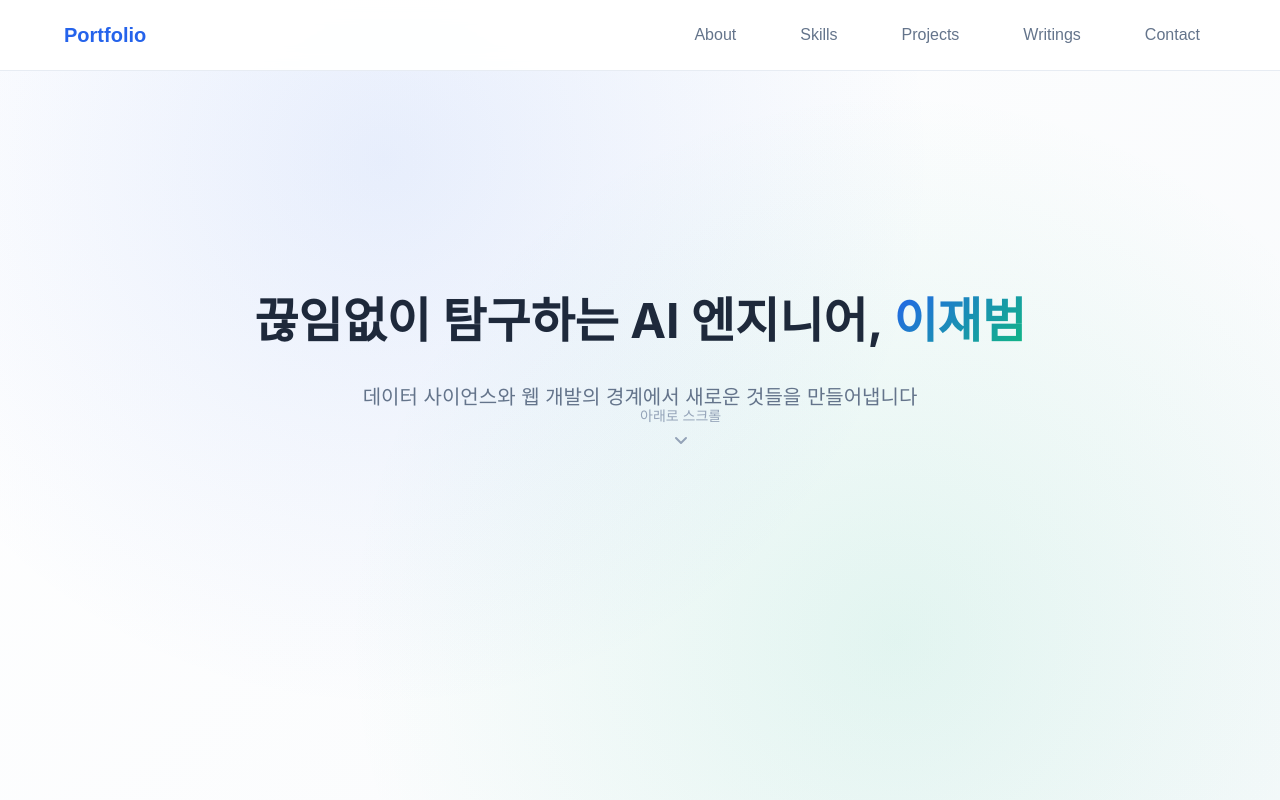
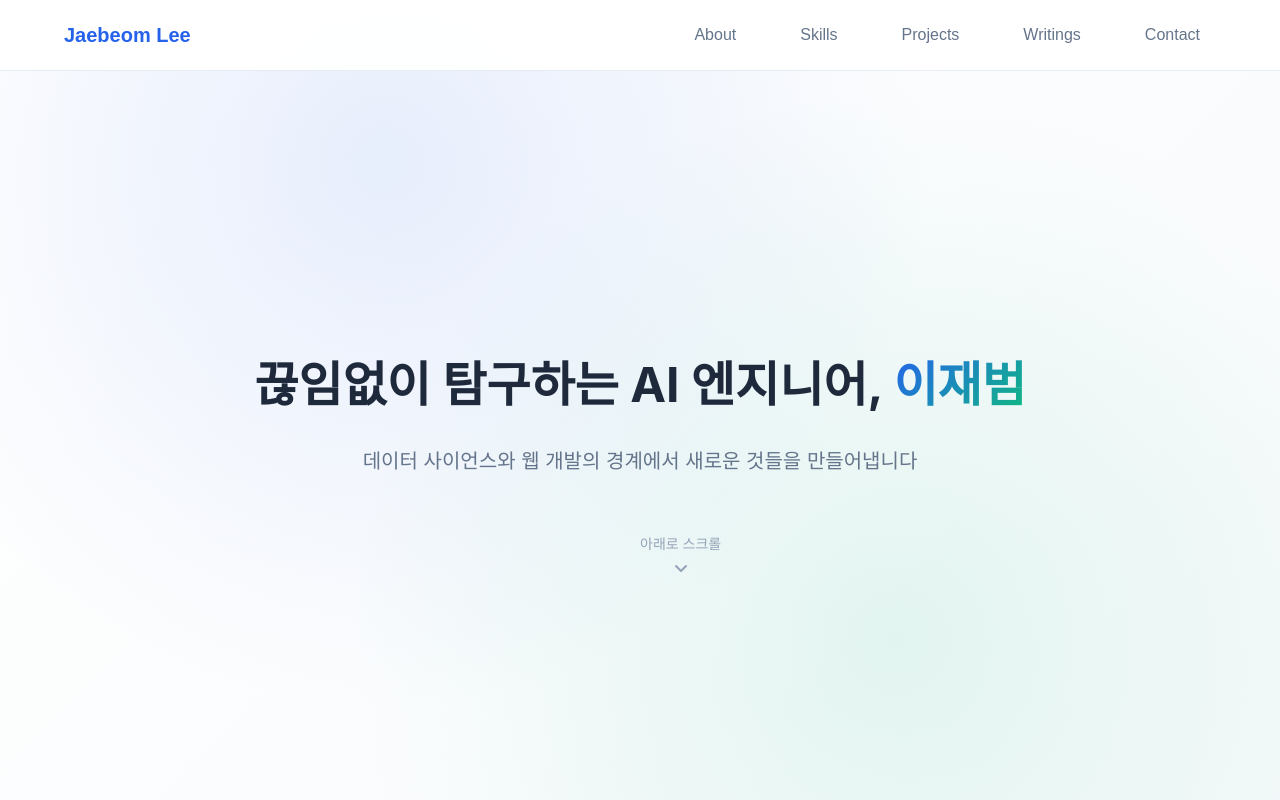
Before and after one commit to iPad7/portfolio, a React (Vite) app: page / in a window 1280 px wide. Shown: the top 800 px of the page. Built offline with nearby package versions, Linux system fonts and the light colour scheme.

Commit message:
스타일 수정
- Onboarding.module.css: 행간 조정
- Navbar.jsx: 로고 버튼 수정

```diff
--- a/src/components/Navbar/Navbar.jsx
+++ b/src/components/Navbar/Navbar.jsx
@@ -60,7 +60,7 @@ const Navbar = () => {
             onClick={() => scrollToSection('onboarding')}
             className={styles.logoButton}
           >
-            Portfolio
+            Jaebeom Lee
           </button>
         </div>
 
--- a/src/sections/Onboarding/Onboarding.module.css
+++ b/src/sections/Onboarding/Onboarding.module.css
@@ -31,7 +31,8 @@
 }
 
 .content {
-  margin-bottom: var(--spacing-4xl);
+  margin-bottom: calc(var(--spacing-xl) * 5);
+  margin-top: calc(var(--spacing-3xl) * 3);
 }
 
 .catchphrase {
```
